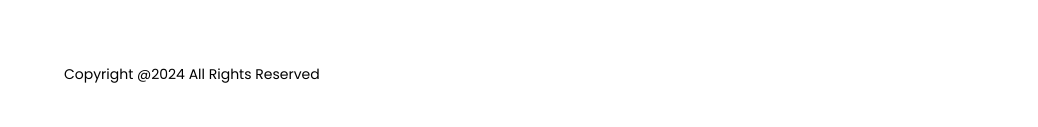
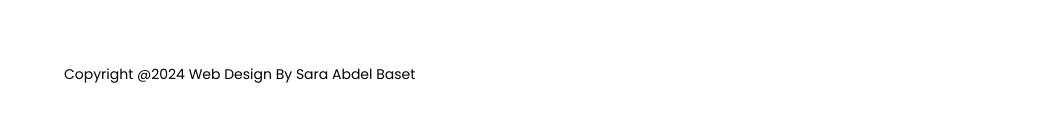
Before and after one commit to saraabdelb/the-bakery-shop, a plain HTML site: page index.html in a window 1280 px wide. Shown: the part 3153-3280 px from the top of the page, 0-1038 px from the left. Drawn offline with nearby package versions, Linux system fonts and the light colour scheme.

Commit message:
Add files via upload

```diff
--- a/index.html
+++ b/index.html
@@ -360,7 +360,7 @@
       <div class="container">
         <div class="footer-flex">
           <div class="coffee-footer-left">
-            <h6>Copyright @2024 All rights reserved</h6>
+            <h6>Copyright @2024 Web Design by Sara Abdel Baset</h6>
           </div>
           <div class="coffee-footer-right">
             <ul class="contact-logos-flex">
```
